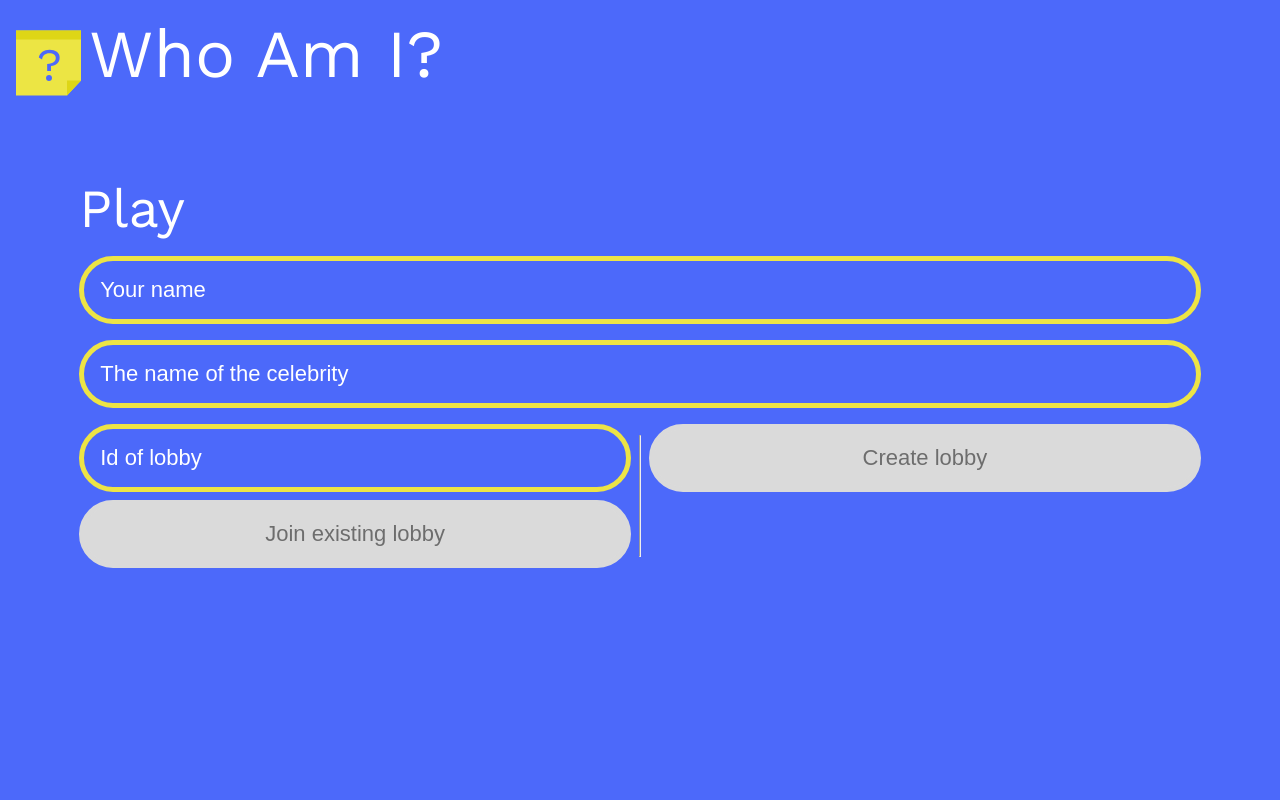
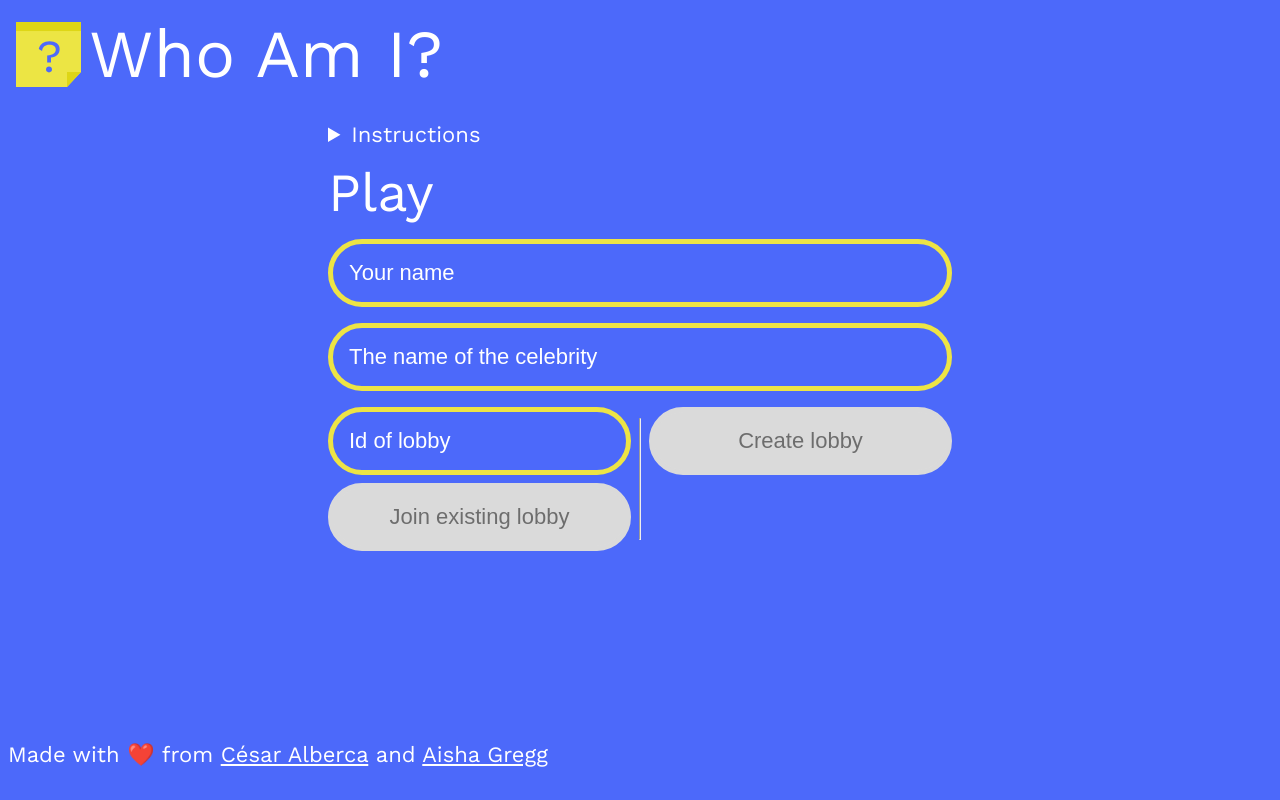
Before and after one commit to cesalberca/who-am-i, a React (Create React App) app: page / in a window 1280 px wide. Built offline with nearby package versions, Linux system fonts and the light colour scheme.

Commit message:
Minor improvements to ui

```diff
--- a/src/core/components/header.module.css
+++ b/src/core/components/header.module.css
@@ -1,8 +1,15 @@
 .wrapper {
   display: flex;
-  padding: var(--m);
+  align-items: center;
 }
 
 .header {
+  margin: 0;
   margin-left: var(--s);
 }
+
+.link {
+  display: flex;
+  padding: var(--m);
+  text-decoration: none;
+}
--- a/src/core/components/header.tsx
+++ b/src/core/components/header.tsx
@@ -8,8 +8,10 @@ const cx = bind(styles)
 export const Header: React.FC = () => {
   return (
     <header className={cx('wrapper')}>
-      <img src={logo} alt="logo" />
-      <h1 className={cx('header')}> Who Am I?</h1>
+      <a href="/" className={cx("link")}>
+        <img src={logo} alt="logo" />
+        <h1 className={cx('header')}> Who Am I?</h1>
+      </a>
     </header>
   )
 }
--- a/src/core/components/page.module.css
+++ b/src/core/components/page.module.css
@@ -1,6 +1,21 @@
+.main {
+  display: grid;
+  grid-template-rows: min-content 1fr auto;
+  min-height: 100%;
+}
+
 .page {
   display: flex;
   justify-content: center;
   width: 100%;
   padding: var(--s);
+  max-width: var(--body-width);
+  margin: 0 auto;
 }
+
+.footer {
+  grid-row-start: 3;
+  grid-row-end: 4;
+  padding: var(--s);
+  margin: 0;
+}
--- a/src/core/components/page.tsx
+++ b/src/core/components/page.tsx
@@ -7,11 +7,21 @@ const cx = bind(styles)
 
 export const Page: React.FC = ({ children }) => {
   return (
-    <main>
-      <Header></Header>
+    <main className={cx('main')}>
+      <Header/>
       <section className={cx('page')}>
         <div className={cx('wrapper')}>{children}</div>
       </section>
+      <footer className={cx('footer')}>
+        <p>
+          Made with{' '}
+          <span role="img" aria-label="Love">
+            ❤
+          </span>
+          ️ from <a href="https://twitter.com/cesalberca">César Alberca</a> and{' '}
+          <a href="https://twitter.com/gregg_aisha">Aisha Gregg</a>
+        </p>
+      </footer>
     </main>
   )
 }
--- a/src/features/functions/src/index.ts
+++ b/src/features/functions/src/index.ts
@@ -9,7 +9,7 @@ export const onGameStart = functions.firestore.document('games/{gameId}').onUpda
   if (
     data?.start === undefined ||
     previousData?.start !== undefined ||
-    (data?.players?.length ?? 0) < 3
+    (data?.players?.length ?? 0) < 2
   ) {
     return null
   }
--- a/src/features/game/application/get-player-assignees-qry.ts
+++ b/src/features/game/application/get-player-assignees-qry.ts
@@ -17,7 +17,7 @@ export class GetPlayerAssigneesQry extends Query<Record<string, string>, Params>
       map(x => {
         const entries = Object.entries(x).map(([playerName, celebrity]) => [
           playerName,
-          playerName === name ? '***********' : celebrity
+          playerName === name ? '* * * * *' : celebrity
         ])
         return Object.fromEntries(entries)
       })
--- a/src/features/game/ui/game.tsx
+++ b/src/features/game/ui/game.tsx
@@ -28,9 +28,10 @@ export const Game: React.FC = () => {
 
   return (
     <Page>
+      <h2>Playing!</h2>
       {Object.entries(players).map(([player, celebrity]) => (
         <p key={player}>
-          {player} - {celebrity}
+          {player} → {celebrity}
         </p>
       ))}
     </Page>
--- a/src/features/game/ui/lobby.module.css
+++ b/src/features/game/ui/lobby.module.css
@@ -1,3 +1,7 @@
+.play {
+  margin-top: var(--s);
+}
+
 .form {
   display: flex;
   flex-direction: column;
@@ -27,7 +31,6 @@
   width: 100%;
 }
 
-@media (max-width: 720px) {
-  .join-lobby {
-  }
+.lobby-id {
+  word-break: break-word;
 }
--- a/src/features/game/ui/lobby.tsx
+++ b/src/features/game/ui/lobby.tsx
@@ -19,6 +19,7 @@ export const Lobby: React.FC = () => {
   const [name, setName] = useState('')
   const [celebrity, setCelebrity] = useState('')
   const [lobbyPlayers, setLobbyPlayers] = useState<Player[]>([])
+  const [hasCreatedLobby, setHasCreatedLobby] = useState(false)
   const {
     getPlayersQry,
     startGameCmd,
@@ -84,10 +85,19 @@ export const Lobby: React.FC = () => {
 
   return (
     <Page>
+      <details>
+        <summary>Instructions</summary>
+        <p>
+          Ask questions to the other players to try and guess what celebrity you've been assigned. If your question is answered with{' '}
+          <strong>yes</strong> you may continue asking questions. If your question is answered with{' '}
+          <strong>no</strong> the it's the next player's turn. Whoever guesses their name{' '}
+          <em>wins</em>!
+        </p>
+      </details>
       {state.status === 'initial' && (
         <section>
           <div className={cx('form')}>
-            <h2>Play</h2>
+            <h2 className={cx('play')}>Play</h2>
             <Input label="Your name" value={name} onChange={setName} />
             <Input label="The name of the celebrity" value={celebrity} onChange={setCelebrity} />
             <footer className={cx('footer')}>
@@ -113,6 +123,7 @@ export const Lobby: React.FC = () => {
                   disabled={name === '' || celebrity === ''}
                   onClick={() => {
                     dispatch({ type: 'create', name, celebrity })
+                    setHasCreatedLobby(true)
                   }}
                 >
                   Create lobby
@@ -124,17 +135,21 @@ export const Lobby: React.FC = () => {
       )}
       {state.status === 'joined' && (
         <div>
-          <h2>Lobby Id {state.id}</h2>
+          <h2 className={cx('lobby-id')}>Lobby Id {state.id}</h2>
+          <hr />
+          <h3>Players</h3>
           {lobbyPlayers.map(player => (
             <p key={player.name}>{player.name}</p>
           ))}
-          {<Button
-            onClick={() => {
-              dispatch({ type: "start" });
-            }}
-          >
-            Start game
-          </Button>}
+          {hasCreatedLobby && (
+            <Button
+              onClick={() => {
+                dispatch({ type: 'start' })
+              }}
+            >
+              Start game
+            </Button>
+          )}
         </div>
       )}
     </Page>
--- a/src/styles/index.css
+++ b/src/styles/index.css
@@ -1,6 +1,8 @@
 html,
 body {
   margin: 0;
+  height: 100%;
+  width: 100%;
 }
 
 body {
@@ -21,3 +23,11 @@ body {
 * {
   box-sizing: border-box;
 }
+
+#root {
+  height: 100%;
+}
+
+a {
+  color: var(--on-primary-color);
+}
--- a/src/styles/theme.css
+++ b/src/styles/theme.css
@@ -16,6 +16,7 @@
   --body-font: 'Work sans';
   --title-font: 'Work sans';
   --body-size: 22px;
+  --body-width: 40rem;
   --body-size-mobile: 14px;
   --subtitle-size: 14px;
 
--- a/src/styles/typography.css
+++ b/src/styles/typography.css
@@ -42,3 +42,11 @@ h5 {
 small {
   font-size: 0.8em;
 }
+
+strong {
+  font-weight: bold;
+}
+
+em {
+  font-style: italic;
+}
```
